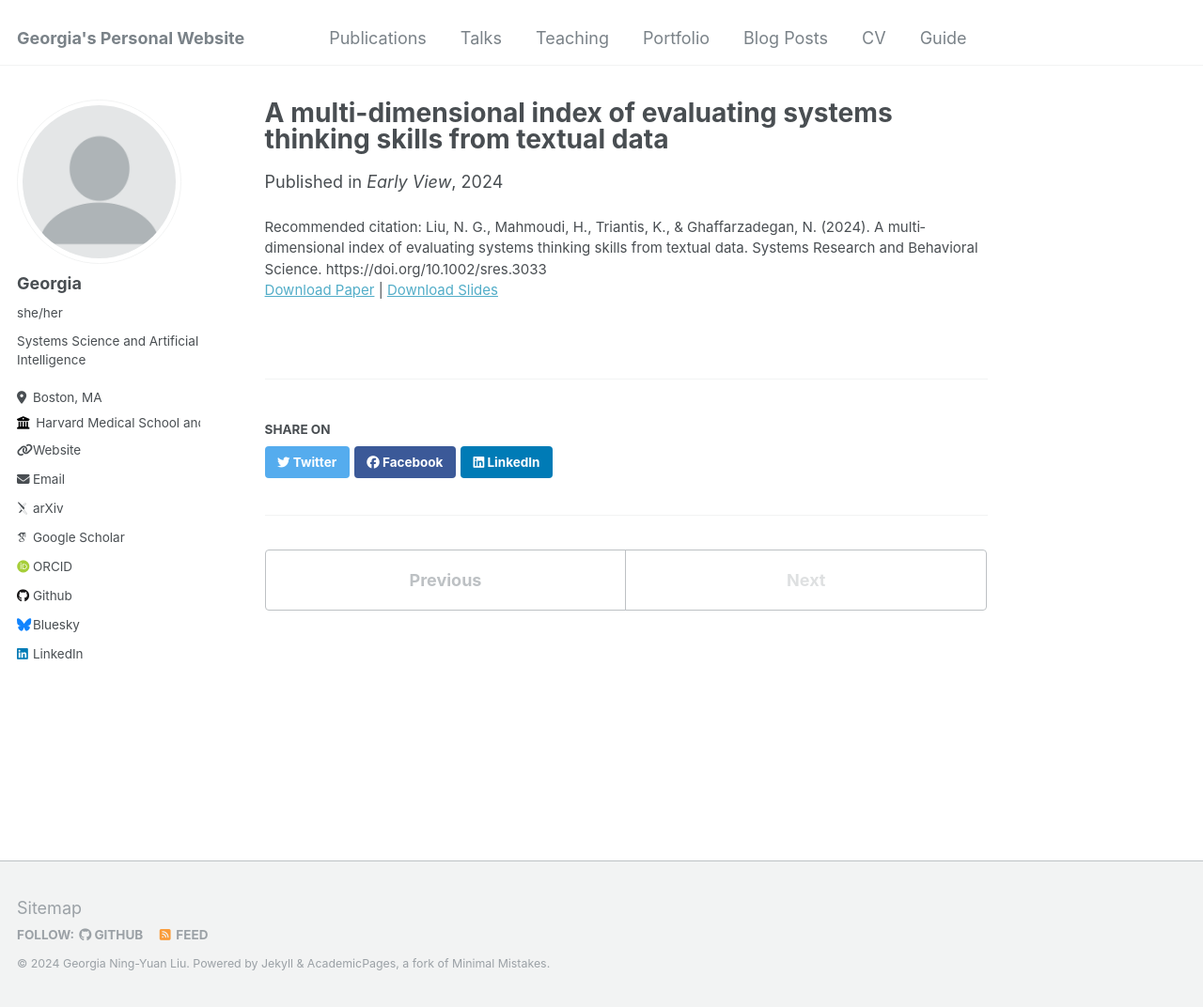
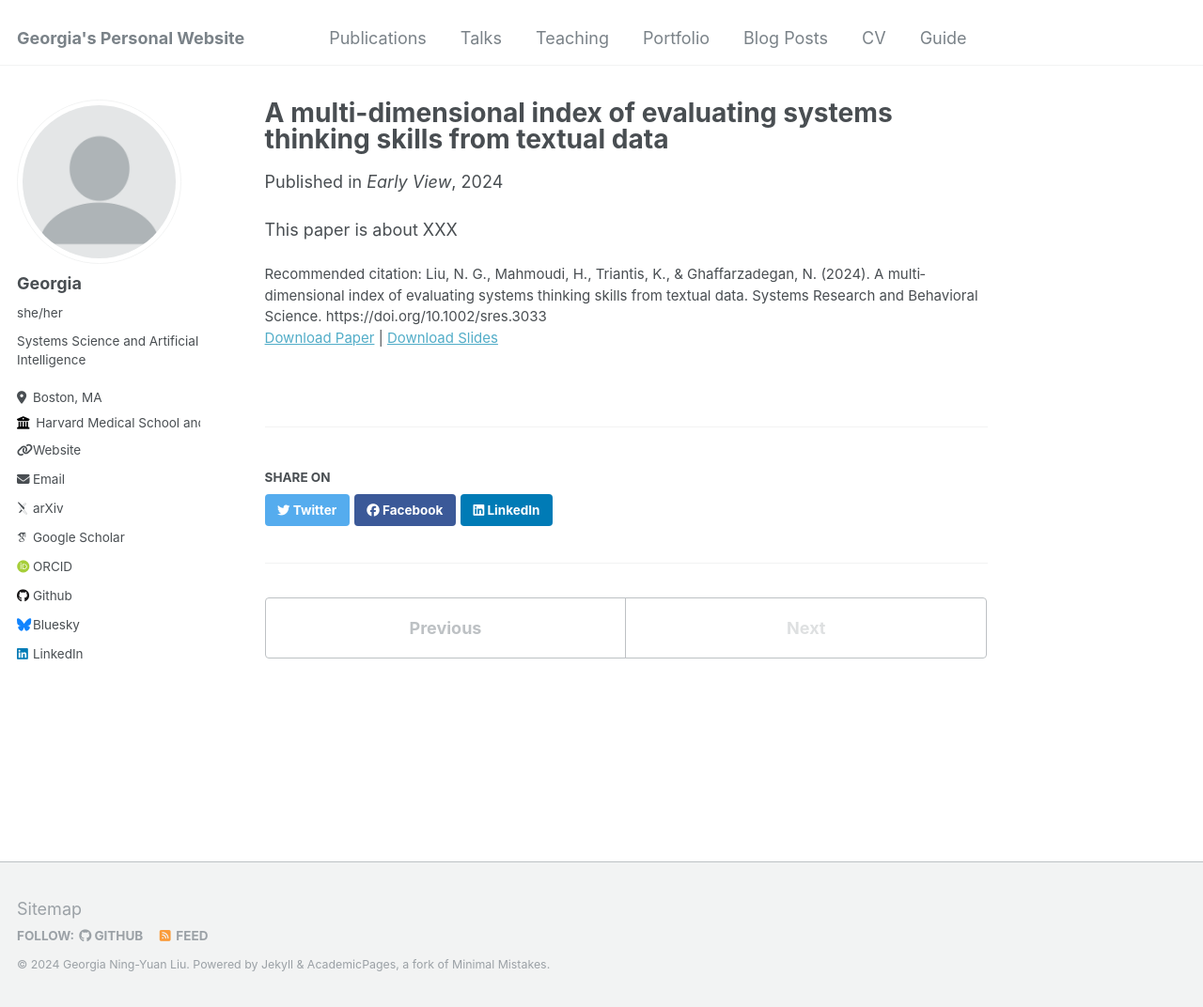
Before and after one commit to georgia-max/georgia-max.github.io, a Jekyll site: the page built from _publications/2024-06-paper1.md, in a window 1280 px wide and 1072 px high. Shown: the whole window at 94% size. Built offline with Jekyll 4.4.1, drawn with Linux system fonts in a browser that asks for light colours; some web fonts are replaced.

Commit message:
Update 2024-06-paper1.md

```diff
--- a/_publications/2024-06-paper1.md
+++ b/_publications/2024-06-paper1.md
@@ -2,6 +2,7 @@
 title: "A multi-dimensional index of evaluating systems thinking skills from textual data"
 collection: publications
 permalink: /publication/2024-06-paper1
+
 date: 2024-06-27
 venue: 'Early View'
 slidesurl: 'http://academicpages.github.io/files/slides1.pdf'
@@ -9,3 +10,4 @@ linkurl: 'https://onlinelibrary.wiley.com/doi/full/10.1002/sres.3033'
 paperurl: 'http://georgia-max.github.io/files/paper_multindex.pdf'
 citation: 'Liu, N. G., Mahmoudi, H., Triantis, K., & Ghaffarzadegan, N. (2024). A multi‐dimensional index of evaluating systems thinking skills from textual data. Systems Research and Behavioral Science. https://doi.org/10.1002/sres.3033'
 ---
+This paper is about XXX
```
